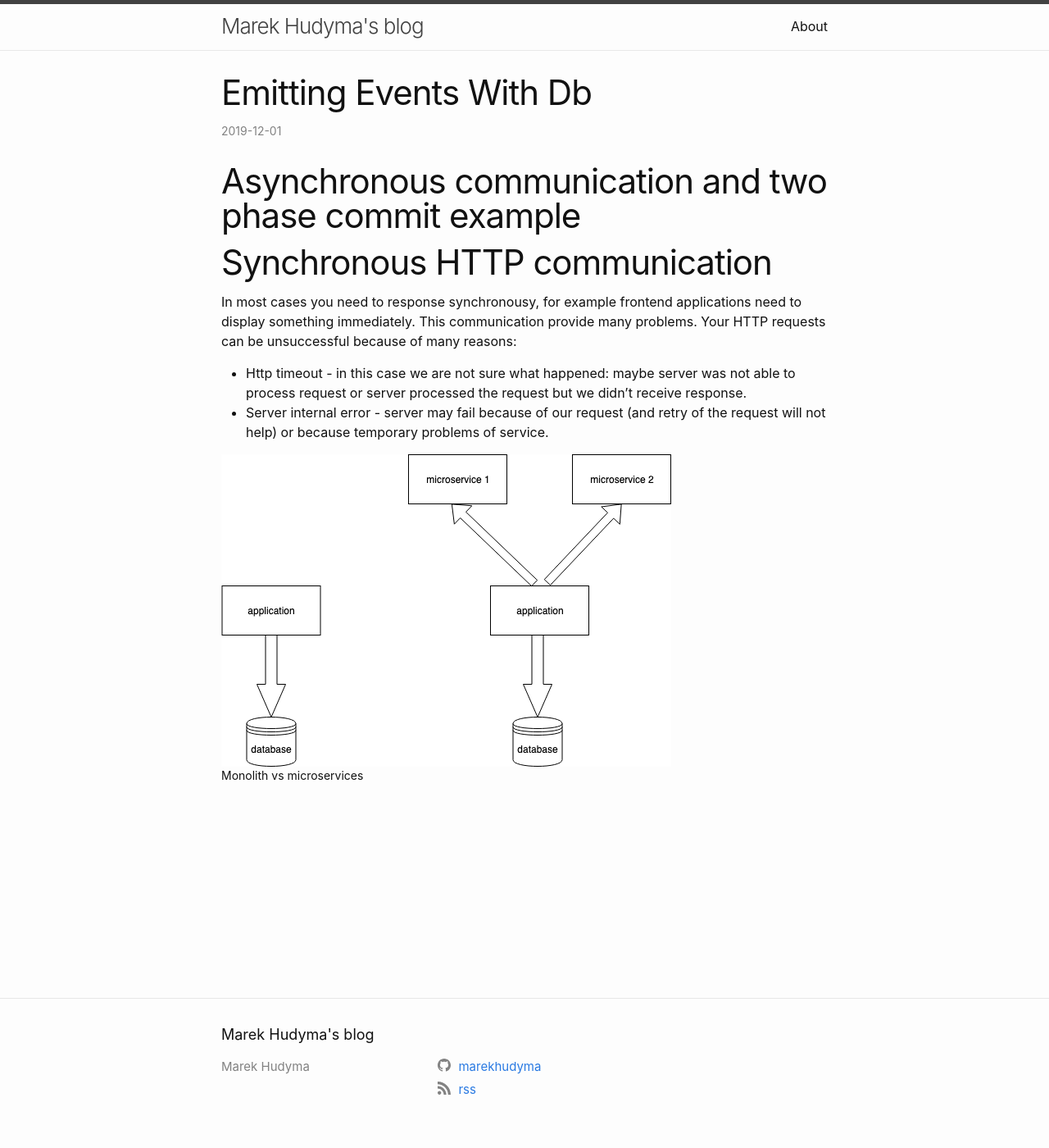
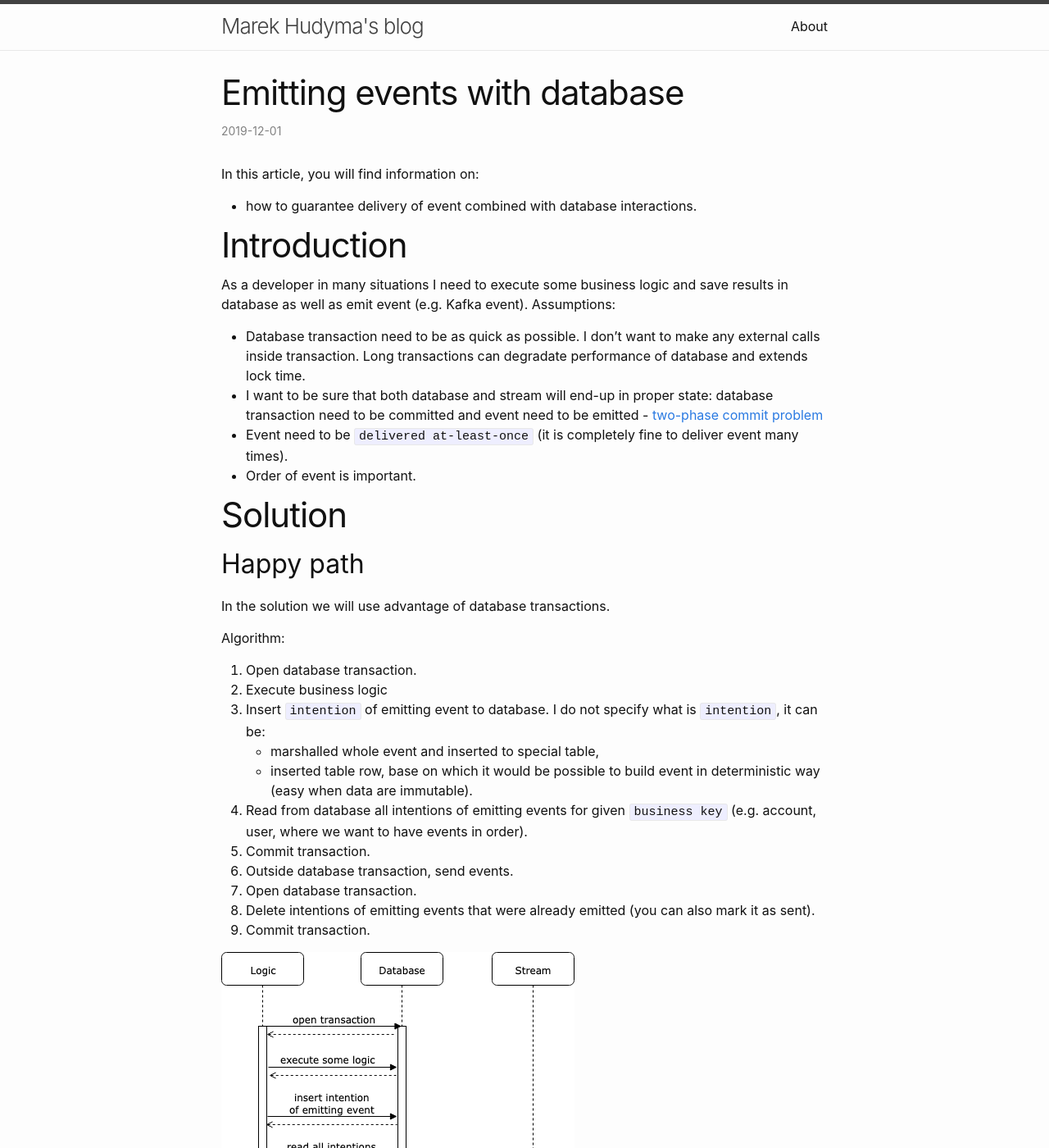
Before and after one commit to marekhudyma/marekhudyma.github.io, a Jekyll site: the page built from _posts/2019-12-01-emitting-events-with-db.md, in a window 1280 px wide and 1400 px high. Shown: the whole window at 82% size. Built offline with Jekyll 4.4.1, drawn with Linux system fonts in a browser that asks for light colours; our own code applies the rules of GitHub Pages for plain Markdown files; some of the changed text lies outside the part shown.

Commit message:
Emitting events

```diff
--- a/_posts/2019-12-01-emitting-events-with-db.md
+++ b/_posts/2019-12-01-emitting-events-with-db.md
@@ -1,17 +1,62 @@
+---
+layout: post
+title: "Emitting events with database"
+categories: microservices
+---
 
+In this article, you will find information on:
+* how to guarantee delivery of event combined with database interactions.
 
+# Introduction
+As a developer in many situations I need to execute some business logic and save results in database as well as emit event (e.g. Kafka event).
+Assumptions:
+* Database transaction need to be as quick as possible. I don't want to make any external calls inside transaction. Long transactions can degradate performance of database and extends lock time.
+* I want to be sure that both database and stream will end-up in proper state: database transaction need to be committed and event need to be emitted - [two-phase commit problem](https://en.wikipedia.org/wiki/Two-phase_commit_protocol)
+* Event need to be `delivered at-least-once` (it is completely fine to deliver event many times).
+* Order of event is important.
 
+# Solution
+## Happy path
+In the solution we will use advantage of database transactions.
 
-
-# Asynchronous communication and two phase commit example
-
-# Synchronous HTTP communication
-In most cases you need to response synchronousy, for example frontend applications need to display something immediately. This communication provide many problems.
-Your HTTP requests can be unsuccessful because of many reasons:
-* Http timeout - in this case we are not sure what happened: maybe server was not able to process request or server processed the request but we didn't receive response.
-* Server internal error - server may fail because of our request (and retry of the request will not help) or because temporary problems of service.
+Algorithm:
+1. Open database transaction.
+2. Execute business logic
+3. Insert `intention` of emitting event to database. I do not specify what is `intention`, it can be:
+    * marshalled whole event and inserted to special table,
+    * inserted table row, base on which it would be possible to build event in deterministic way (easy when data are immutable).
+4. Read from database all intentions of emitting events for given `business key` (e.g. account, user, where we want to have events in order).
+5. Commit transaction.
+6. Outside database transaction, send events.
+7. Open database transaction.
+8. Delete intentions of emitting events that were already emitted (you can also mark it as sent).
+9. Commit transaction.
 
 <figure>
-  <img src="/assets/2019-11-01-microservices-integration-best-practices/monolith-vs-microservices.png" alt="Monolith vs microservices">
-  <figcaption>Monolith vs microservices</figcaption>
+  <img src="/assets/2019-12-01-emitting-events-with-db/emit_part1.png" alt="Emit events">
+  <figcaption>Visualisation of happy path of emitting events</figcaption>
 </figure>
+
+## Recover state
+The algorithm above will work in happy path. But we want our system to recover from different situations:
+* first database transaction will fail - in this scenario state of database will not change. Event will not be emitted as well.
+* communication with stream will fail - in this scenario we need to introduce scheduler.
+* second database transaction will fail - in this scenario we need to introduce scheduler.
+
+Every interval of time (depends on us) scheduler need to execute algorithm.
+1. Open database transaction.
+2. Read old and not sent events for a given partition key (e.g. account, user).
+3. Commit transaction.
+4. Outside database transaction, send events.
+5. Open database transaction.
+6. Delete intentions of emitting events that were already emitted (you can also mark it as sent).
+7. Commit transaction.
+
+<figure>
+  <img src="/assets/2019-12-01-emitting-events-with-db/emit_part2.png" alt="Emit events - scheduler">
+  <figcaption>Visualisation of scheduler path of emitting events</figcaption>
+</figure>
+
+# Summary
+In this article I presented a safe way of emitting event together with database transaction.
+If order of events is not important, you can easily simplify algorithm.
```
Also changed, not shown: _notes/lighthouse.jpg (added), assets/2019-12-01-emitting-events-with-db/emit_part1.png (added), assets/2019-12-01-emitting-events-with-db/emit_part2.png (added), 1 other file.
